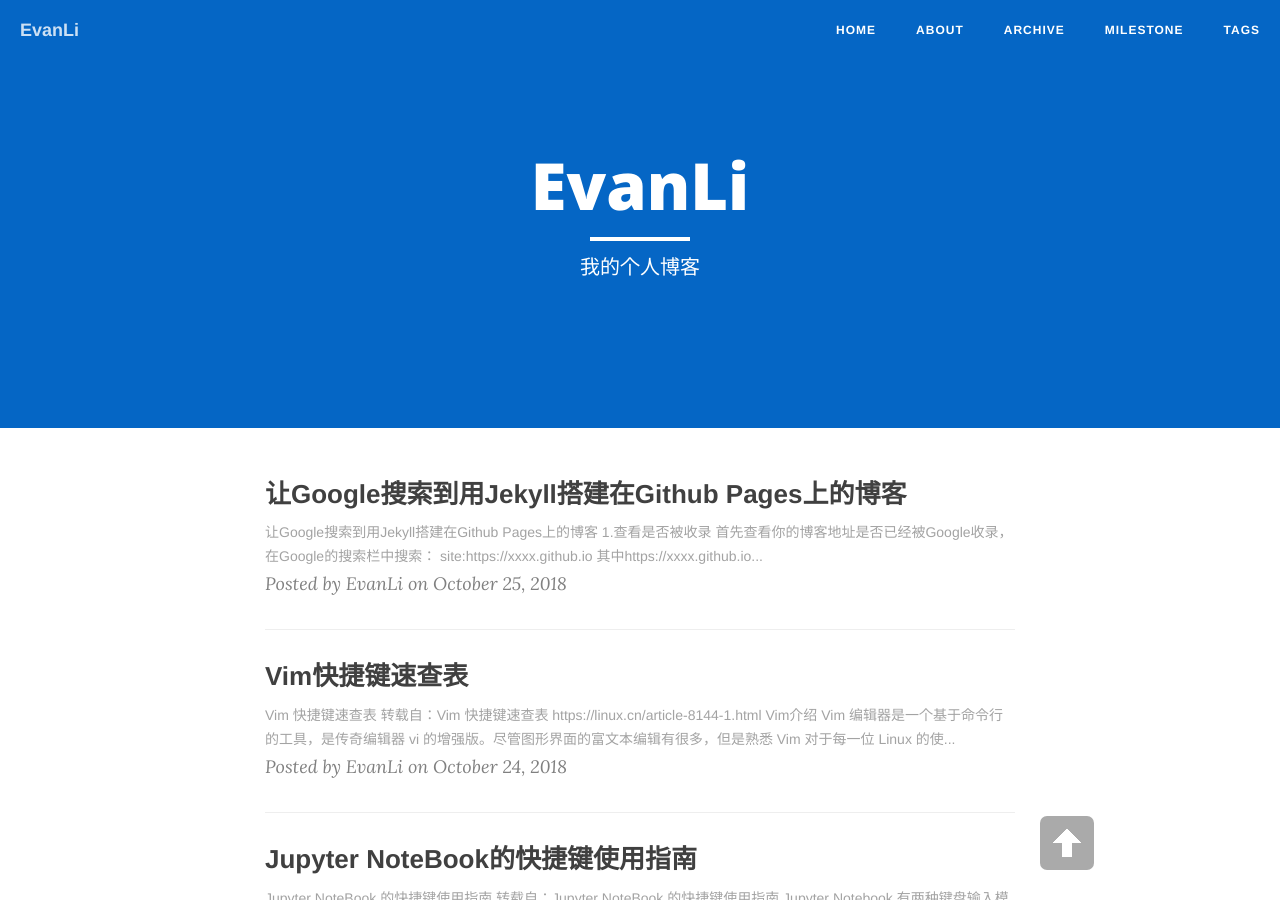
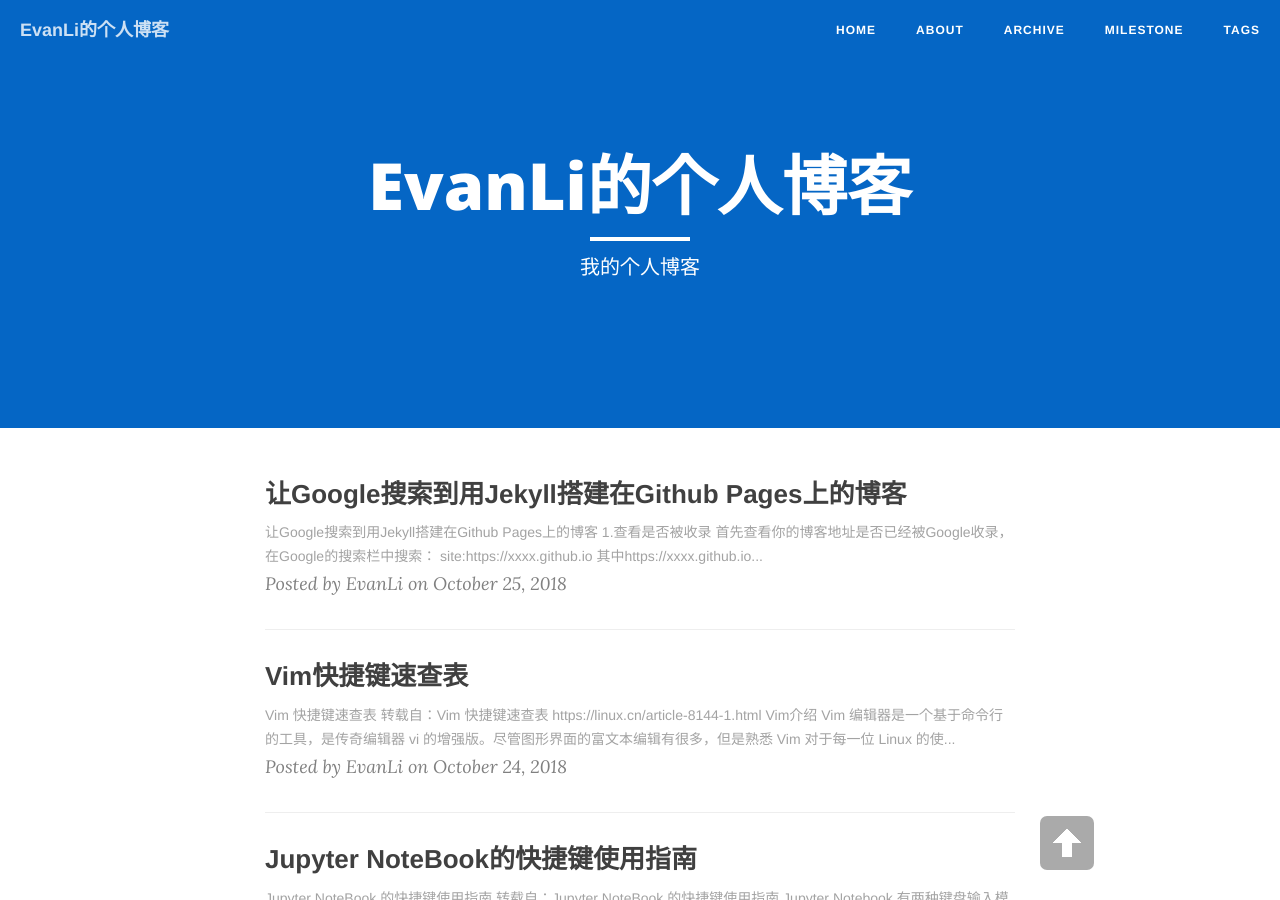
Before and after one commit to EvanLi/EvanLi.github.io, a Jekyll site: the page built from index.html, in a window 1280 px wide and 900 px high. Built offline with Jekyll 4.4.1, drawn with Linux system fonts in a browser that asks for light colours; nearby versions of some CDN libraries; the list of posts is cut into pages by our own code; comment, search, counter and statistics services are not loaded.

Commit message:
【Update info】Update _config.yml file.

```diff
--- a/_config.yml
+++ b/_config.yml
@@ -1,9 +1,9 @@
 # Site settings
-title: EvanLi # 你的博客名字，可以定义修订
+title: EvanLi的个人博客 # 你的博客名字，可以定义修订
 SEOTitle: 我的博客 | Blog        #显示在浏览器上搜索的时候显示的标题
 header-img: "img/zhihu.jpg"
 tagline: "cn"
-description: "这是我的博客"  # 一句话描述你的博客
+description: "这是我的个人博客"  # 一句话描述你的博客
 baseurl: ""
 url: "https://evanli.github.io/"  # 此处填写你的博客地址
 
```
